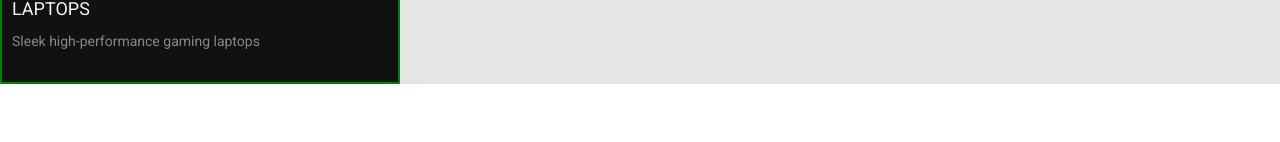
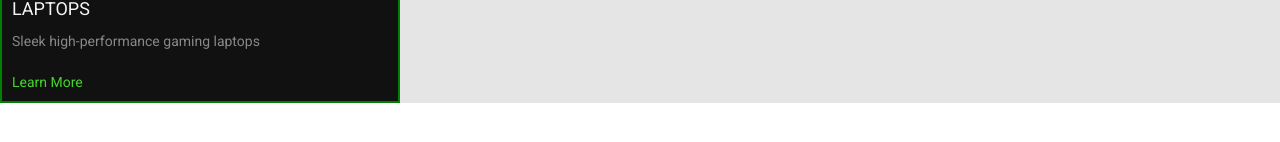
Before and after one commit to JuanP-VT/apple-page-replica, a React (Create React App) app: page /#/pc in a window 1280 px wide. Shown: the part 638-780 px from the top of the page. Built offline with nearby package versions, Linux system fonts and the light colour scheme.

Commit message:
ADD styled grid link

```diff
--- a/src/components/PC/PC.style.ts
+++ b/src/components/PC/PC.style.ts
@@ -91,3 +91,9 @@ export const GridContentWrapper = styled.div`
     }
   }
 `;
+
+export const StyledGridLink = styled.a`
+  font-size: 14px;
+  text-decoration: none;
+  color: #44d62c;
+`;
--- /dev/null
+++ b/src/components/PC/PCGridLink.tsx
@@ -0,0 +1,24 @@
+import React from "react";
+import { StyledGridLink } from "./PC.style";
+
+type Props = {
+  linkText: string;
+  linkHref: string;
+};
+
+function PCGridLink({ linkText, linkHref }: Props) {
+  return (
+    <StyledGridLink
+      href={linkHref}
+      onClick={() => {
+        alert(
+          "You are leaving this page replica!, now heading to Razer original site"
+        );
+      }}
+    >
+      {linkText}
+    </StyledGridLink>
+  );
+}
+
+export default PCGridLink;
--- a/src/components/PC/PcGridContent.tsx
+++ b/src/components/PC/PcGridContent.tsx
@@ -1,5 +1,6 @@
 import React from "react";
 import { GridContentWrapper } from "./PC.style";
+import PCGridLink from "./PCGridLink";
 
 type Props = {
   imgSRC: string;
@@ -16,6 +17,10 @@ function PcGridContent({ imgSRC, titleText, descriptionText }: Props) {
       <div className="bot">
         <div className="title">{titleText}</div>
         <div className="description">{descriptionText}</div>
+        <PCGridLink
+          linkText="Learn More"
+          linkHref="https://www.razer.com/pc/gaming-laptops"
+        />
       </div>
     </GridContentWrapper>
   );
```
